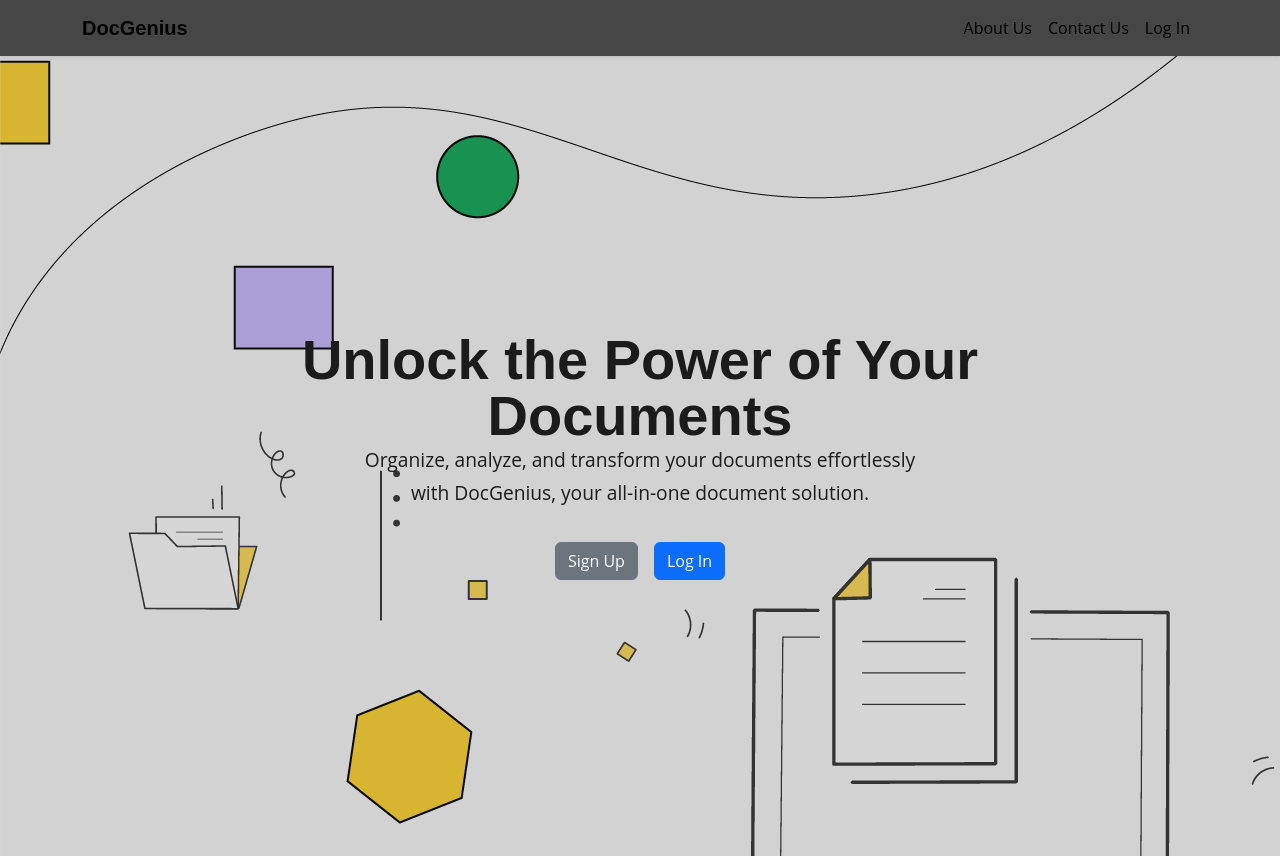
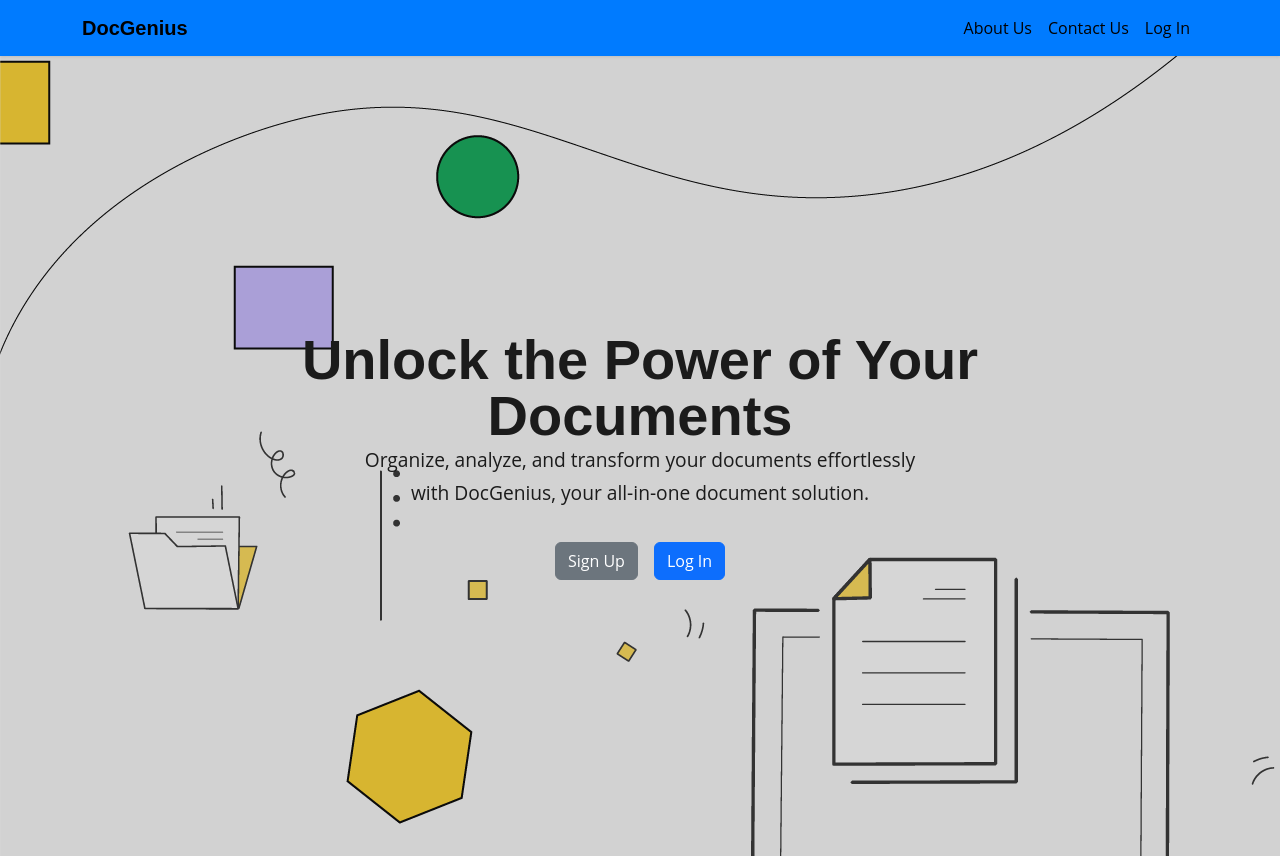
Before and after one commit to SharviDotCSS/DocGenius-App, a website: page Landing page/index.html in a window 1280 px wide. Shown: the top 856 px of the page. Drawn offline with nearby package versions, Linux system fonts and the light colour scheme.

Commit message:
stylessheet updated

```diff
--- a/Landing page/style.css
+++ b/Landing page/style.css
@@ -25,7 +25,7 @@
   }
 
   .navbar {
-    background-color: #464646;
+    background-color: #007bff;
     box-shadow: 0 1px 3px rgba(0, 0, 0, 0.1);
   }
 
```
